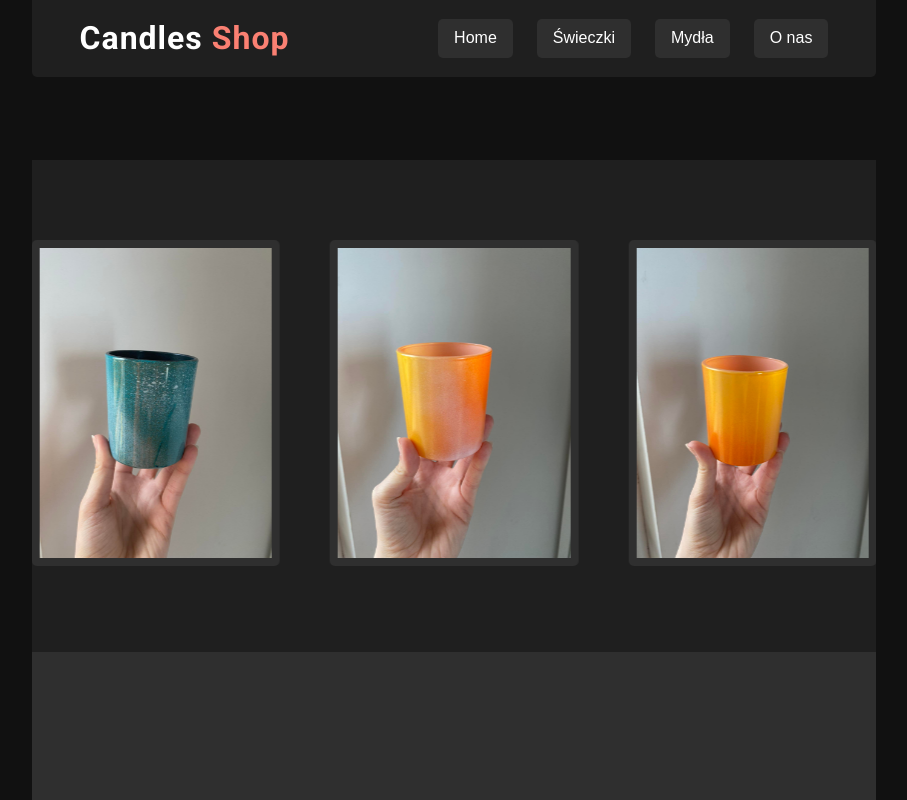
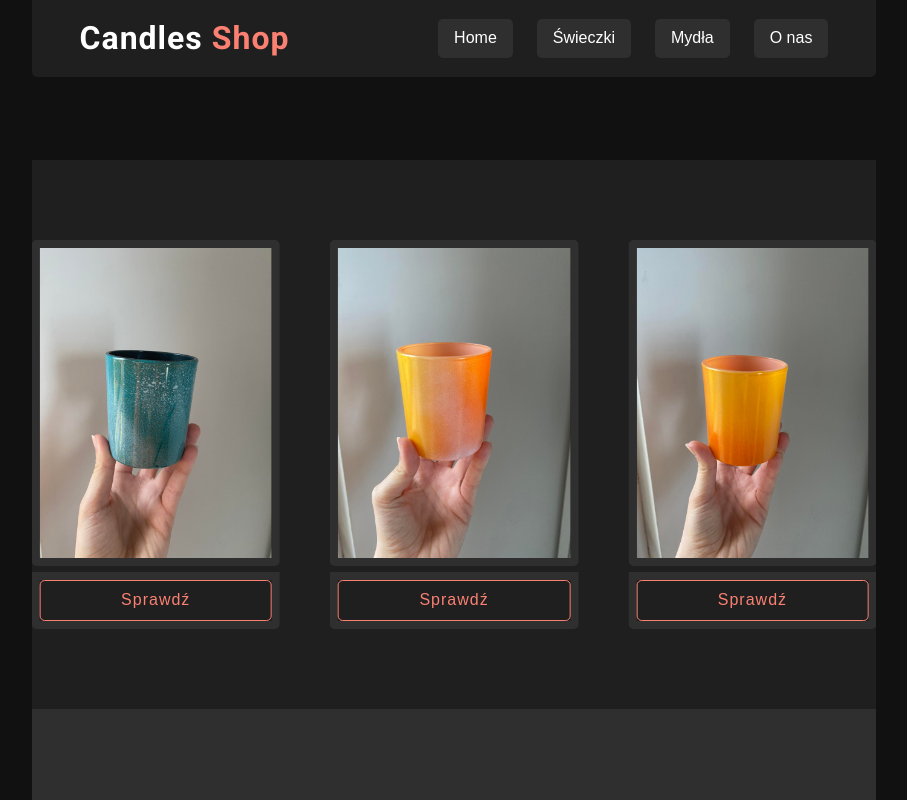
Before and after one commit to PaStar98/candles-shop, a React (Create React App) app: page / in a window 1280 px wide. Shown: the top 800 px of the page, without its empty margins (186-1093 px from the left). Built offline with nearby package versions, Linux system fonts and the light colour scheme.

Commit message:
add check btn in slider

```diff
--- a/src/components/UI/Slider/Slider.js
+++ b/src/components/UI/Slider/Slider.js
@@ -8,6 +8,7 @@ import 'swiper/css/autoplay';
 
 import candles from '../../../assets/candles/candlesDispatch';
 
+import CustomButton from "../CustomButton/CustomButton";
 import styles from './Slider.module.scss';
 
 const Slider = () => {
@@ -29,7 +30,12 @@ const Slider = () => {
       >
         {candles.map((el, index) => (
           <SwiperSlide key={index.toString()}>
-            <img className={styles.slide} src={el} alt="candle" />
+            <figure className={styles.slide}>
+              <img  src={el} alt="candle" />
+              <figcaption>
+                <CustomButton className={styles.btn}>Sprawdź</CustomButton>
+              </figcaption>
+            </figure>
           </SwiperSlide>
         ))}
       </Swiper>
--- a/src/components/UI/Slider/Slider.module.scss
+++ b/src/components/UI/Slider/Slider.module.scss
@@ -3,12 +3,36 @@
 .slider-container {
   background-color: $bg-primary-color;
   padding: 5rem 0;
-}
 
-.slide {
+  figure.slide {
+    img {
       width: 100%;
       height: 100%;
       border: 0.5rem solid $bg-secondary-color;
       border-radius: $br-primary;
       user-select: none;
     }
+
+    figcaption {
+      border: 0.5rem solid $bg-secondary-color;
+      border-radius: 0 0 $br-primary $br-primary;
+
+      .btn {
+        width: 100%;
+        background-color: #1f1f1f;
+        color: salmon;
+        border: 1px solid salmon;
+        border-radius: 5px;
+        padding: 0.5rem;
+        font-size: 1rem;
+        letter-spacing: 1px;
+        transition: all 200ms ease-out;
+
+        &:hover {
+          opacity: 0.85;
+          cursor: pointer;
+        }
+      }
+    }
+  }
+}
```
Lines whose indentation alone changed are shown as unchanged.
